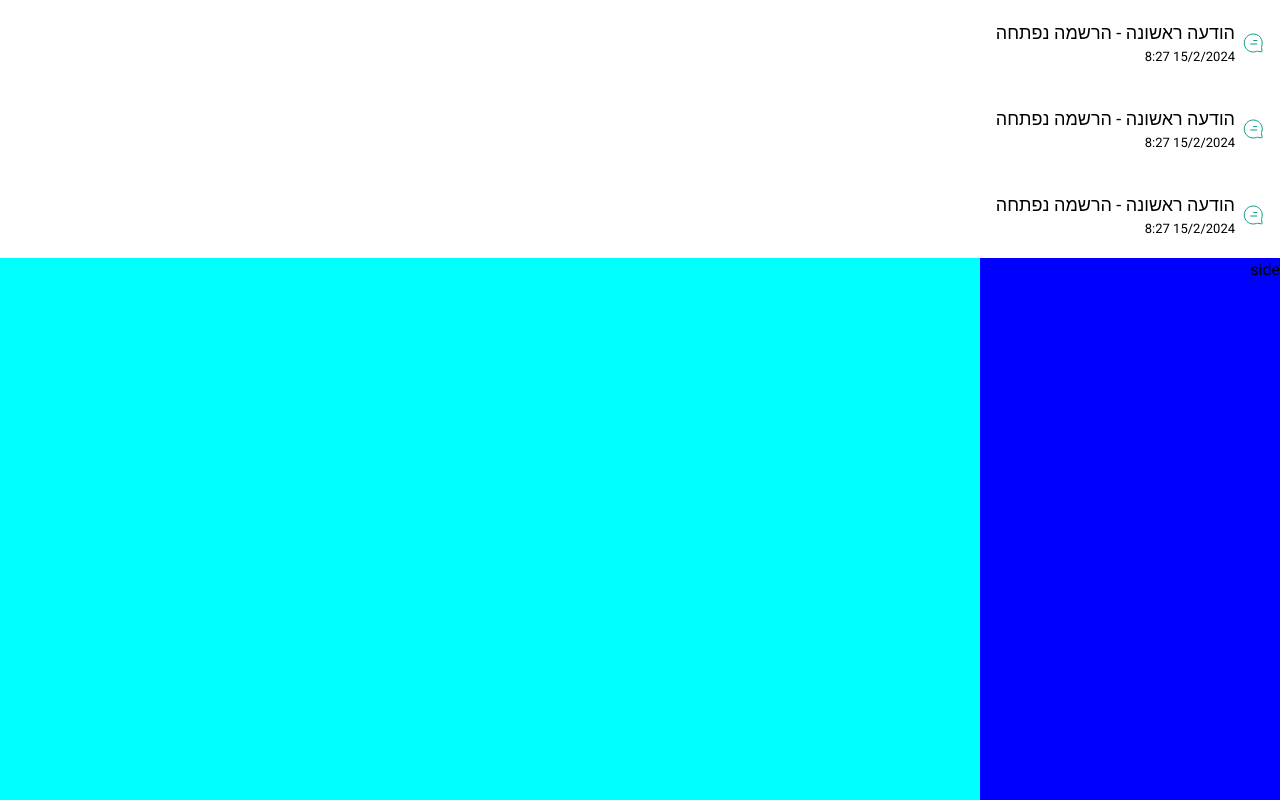
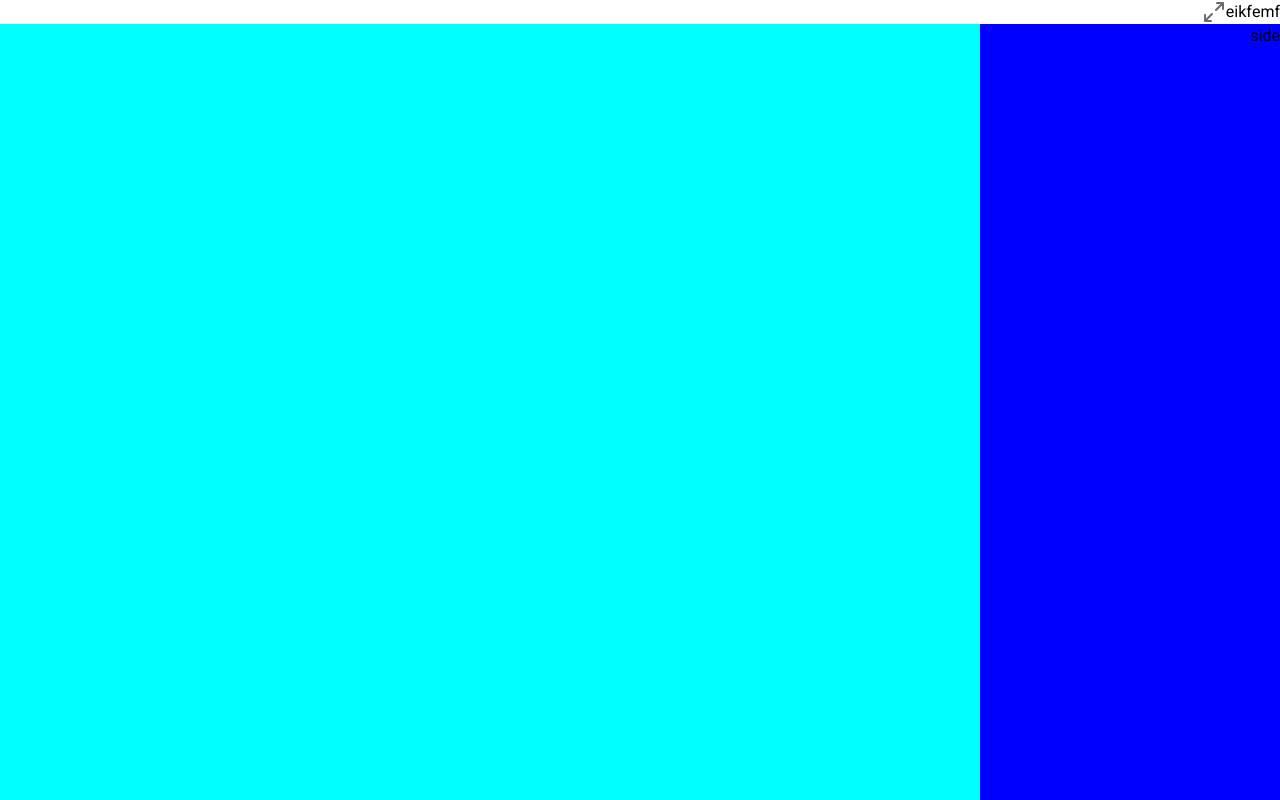
Before and after one commit to yosefus/accurate-proj-client, a React (Vite) app: page /israel in a window 1280 px wide. Shown: the top 800 px of the page. Built offline with nearby package versions, Linux system fonts and the light colour scheme.

Commit message:
keep accordion

```diff
--- /dev/null
+++ b/src/components/Accordion/index.jsx
@@ -0,0 +1,17 @@
+import React, { useState } from 'react'
+import styles from './styles.module.css'
+export default function Accordion({ children, title }) {
+    const [show, setShow] = useState(false)
+    return (
+        <div>
+            <div className={styles.title}>
+                <p className={styles.title}>{title}</p>
+                <img onClick={() => setShow(!show)} src="/iconWideing.svg" alt="" />
+            </div>
+            <div className={styles.content}>
+
+                <div className={show ? styles.show : styles.noShow}>{children}</div>
+            </div>
+        </div>
+    )
+}
--- /dev/null
+++ b/src/components/Accordion/styles.module.css
@@ -0,0 +1,15 @@
+.title {
+    display: flex;
+}
+
+.content {
+    display: block;
+}
+
+.show {
+    display: block;
+}
+
+.noShow {
+    display: none;
+}
--- a/src/pages/Tests/Israel.jsx
+++ b/src/pages/Tests/Israel.jsx
@@ -1,34 +1,49 @@
 import React from 'react'
-import ListMessage from '../../components/ListMessage'
+import Accordion from '../../components/Accordion'
 export default function Israel() {
-  const list = [{
+  const listRead = [{
     id: '1234',
-    context: '',
-    who: '',
-    isActive: true,
-    name: 'bla bla bla',
+    name: 'israel',
+    email: 'a@a',
     date: new Date()
   },
   {
     id: '5678',
-    context: '',
-    who: '',
-    isActive: true,
-    name: 'bla bla bla',
+    name: 'israel',
+    email: 'a@a',
     date: new Date()
   }
     ,
   {
     id: '9123',
-    context: '',
-    who: '',
-    isActive: true,
-    name: 'bla bla bla',
+    name: 'israel',
+    email: 'a@a',
     date: new Date()
   }]
+  const listNoRead = [{
+    id: '1234',
+    name: 'israel',
+    email: 'a@a',
+    date: new Date()
+  },
+  {
+    id: '5678',
+    name: 'israel',
+    email: 'a@a',
+    date: new Date()
+  }
+    ,
+  {
+    id: '9123',
+    name: 'israel',
+    email: 'a@a',
+    date: new Date()
+  }]
+  const tit = 'eikfemf'
   return (
     <div>
-      <ListMessage listMessage={list} />
+      <Accordion title={tit}>{listRead.map(i => <div key={i.id}>{i.name}</div>)}</Accordion>
+
     </div>
   )
 }
```
Also changed, not shown: public/iconWideing.svg (added).
